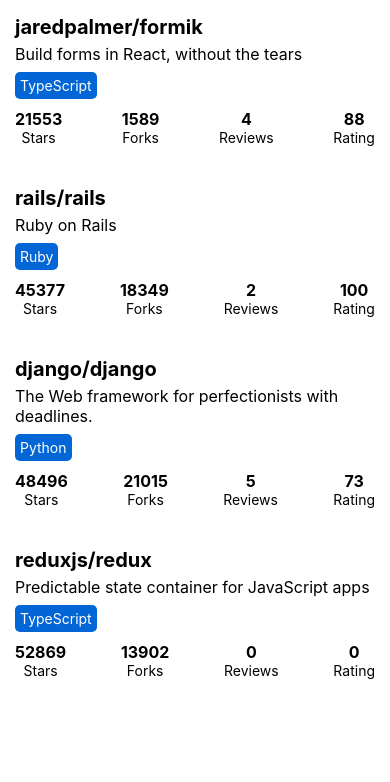
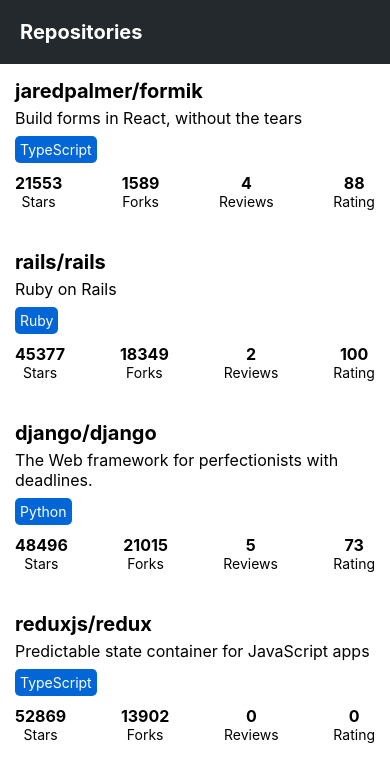
Before and after one commit to faidakulimushi/part10, a React Native app in the folder rate-repository-app/: screen / in a window 390 px wide. Shown: the top 782 px of the page. Built offline with nearby package versions, Linux system fonts and the light colour scheme.

Commit message:
Add app bar

```diff
--- /dev/null
+++ b/rate-repository-app/src/components/AppBar.jsx
@@ -0,0 +1,29 @@
+import { View, Text, Pressable, StyleSheet } from 'react-native';
+import Constants from 'expo-constants';
+
+const styles = StyleSheet.create({
+  container: {
+    paddingTop: Constants.statusBarHeight,
+    backgroundColor: '#24292e',
+  },
+  tab: {
+    padding: 20,
+  },
+  text: {
+    color: 'white',
+    fontSize: 20,
+    fontWeight: 'bold',
+  },
+});
+
+const AppBar = () => {
+  return (
+    <View style={styles.container}>
+      <Pressable style={styles.tab}>
+        <Text style={styles.text}>Repositories</Text>
+      </Pressable>
+    </View>
+  );
+};
+
+export default AppBar;
--- a/rate-repository-app/src/components/Main.jsx
+++ b/rate-repository-app/src/components/Main.jsx
@@ -1,7 +1,20 @@
+import { View, StyleSheet } from 'react-native';
+import AppBar from './AppBar';
 import RepositoryList from './RepositoryList';
 
+const styles = StyleSheet.create({
+  container: {
+    flex: 1,
+  },
+});
+
 const Main = () => {
-  return <RepositoryList />;
+  return (
+    <View style={styles.container}>
+      <AppBar />
+      <RepositoryList />
+    </View>
+  );
 };
 
 export default Main;
```
